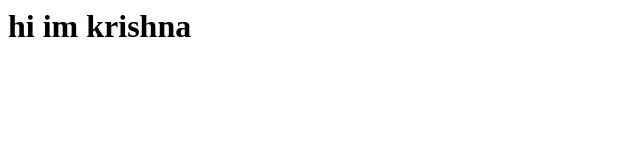
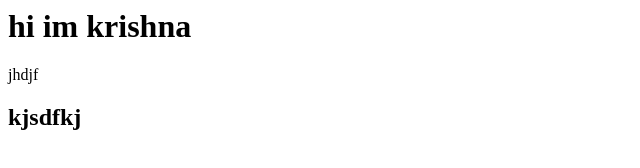
Before and after one commit to Krishnaprasadbolasani/init_repo, a plain HTML site: page index.html in a window 1280 px wide. Shown: the whole page, without its empty margins (0-640 px from the left). Drawn offline with Linux system fonts and the light colour scheme.

Commit message:
done changes

```diff
--- a/index.html
+++ b/index.html
@@ -1 +1,3 @@
 <h1>hi im krishna</h1>
+<p>jhdjf</p>
+<h2>kjsdfkj</h2>
```
